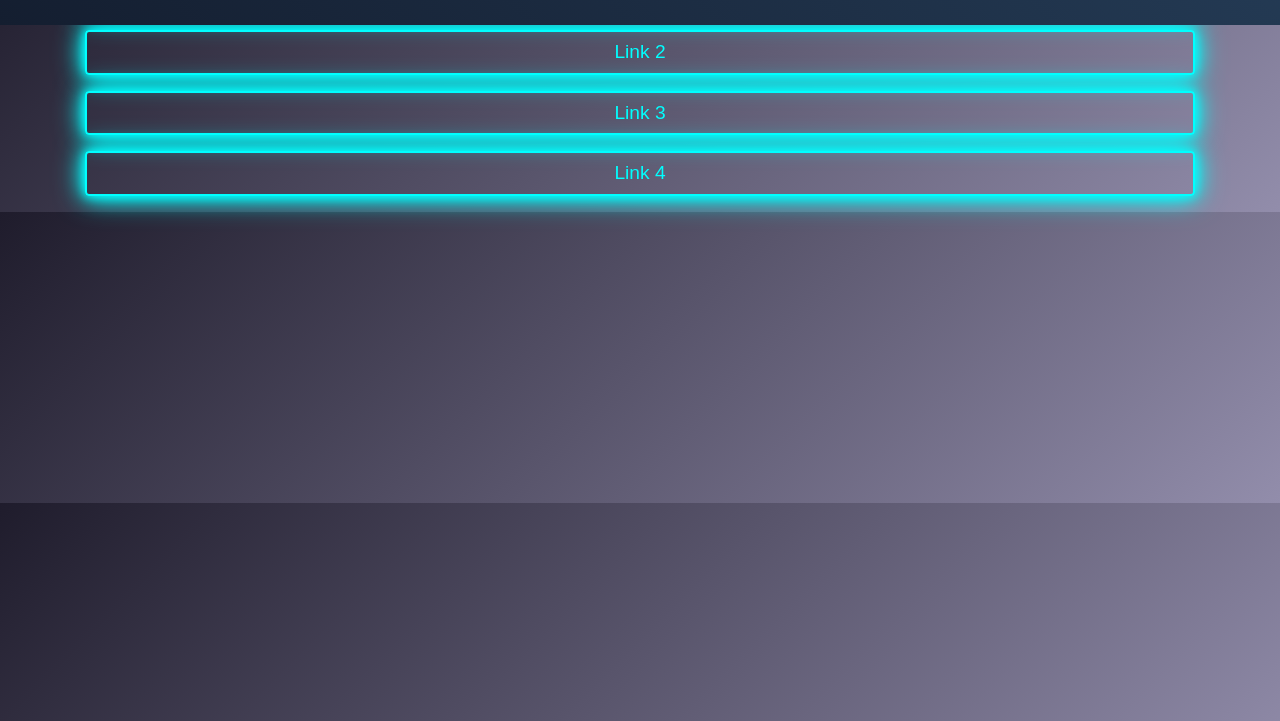
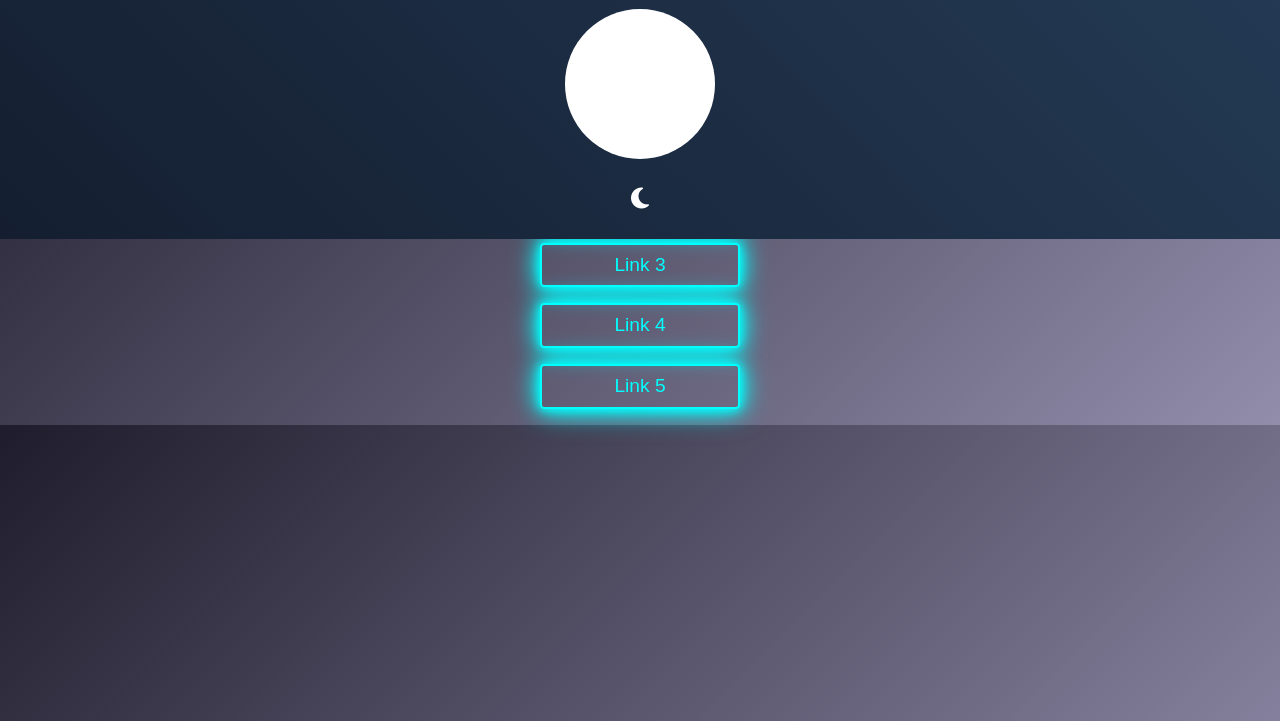
Before and after one commit to arinelson/sitedebio, a plain HTML site: page index.html in a window 1280 px wide. Shown: the part 79-800 px from the top of the page. Drawn offline with nearby package versions, Linux system fonts and the light colour scheme.

Commit message:
Added geometric circle in header, neon buttons, dark mode toggle, and link notifications

```diff
--- a/index.html
+++ b/index.html
@@ -12,6 +12,7 @@
     <header class="header">
         <div class="header-content">
             <h1>Minha Árvore de Links</h1>
+            <div class="profile-pic"></div>
             <button id="toggle-mode" class="btn btn-secondary toggle-mode-btn">
                 <i id="mode-icon" class="fas fa-moon"></i>
             </button>
@@ -19,10 +20,11 @@
     </header>
     <div class="container text-center mt-5">
         <div class="link-tree">
-            <a href="https://link1.com" class="btn btn-neon btn-block mb-3">Link 1</a>
-            <a href="https://link2.com" class="btn btn-neon btn-block mb-3">Link 2</a>
-            <a href="https://link3.com" class="btn btn-neon btn-block mb-3">Link 3</a>
-            <a href="https://link4.com" class="btn btn-neon btn-block mb-3">Link 4</a>
+            <a href="https://link1.com" class="btn btn-neon mb-3">Link 1</a>
+            <a href="https://link2.com" class="btn btn-neon mb-3">Link 2</a>
+            <a href="https://link3.com" class="btn btn-neon mb-3">Link 3</a>
+            <a href="https://link4.com" class="btn btn-neon mb-3">Link 4</a>
+            <a href="https://link5.com" class="btn btn-neon mb-3">Link 5</a>
         </div>
     </div>
 
--- a/styles.css
+++ b/styles.css
@@ -19,15 +19,14 @@ body.dark-mode {
     top: 0;
     left: 0;
     z-index: 1000;
+    display: flex;
+    justify-content: center;
 }
 
 .header-content {
     display: flex;
-    justify-content: space-between;
+    flex-direction: column;
     align-items: center;
-    max-width: 1200px;
-    margin: 0 auto;
-    padding: 0 1rem;
 }
 
 h1 {
@@ -36,13 +35,30 @@ h1 {
     color: #f5f5f5;
 }
 
+.profile-pic {
+    width: 150px;
+    height: 150px;
+    border-radius: 50%;
+    background-color: #fff;
+    margin-bottom: 1rem;
+    background-image: url(''); /* Adicione a URL da sua foto aqui */
+    background-size: cover;
+    background-position: center;
+}
+
+.link-tree {
+    margin-top: 200px; /* Para considerar o cabeçalho fixo */
+}
+
 .link-tree .btn {
     background: transparent;
     border: 2px solid #00FFFF; /* Neon color */
     color: #00FFFF;
     font-size: 1.2rem;
     transition: all 0.3s ease;
-    width: auto;
+    width: 200px;
+    margin: 0 auto;
+    display: block;
 }
 
 .link-tree .btn:hover {
@@ -86,8 +102,14 @@ h1 {
         font-size: 2rem;
     }
 
+    .profile-pic {
+        width: 100px;
+        height: 100px;
+    }
+
     .link-tree .btn {
         font-size: 1rem;
         padding: 0.75rem 1.25rem;
+        width: 100%;
     }
 }
```
